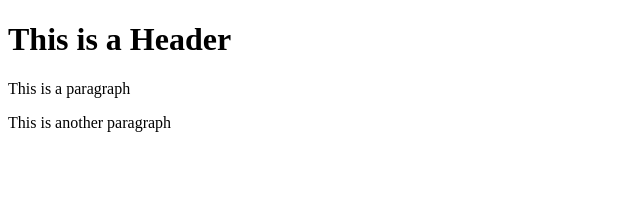
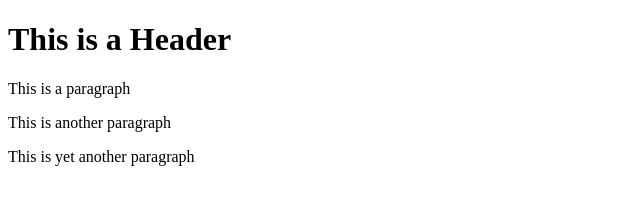
Before and after one commit to jaguilar21/git-test, a website: page index.html in a window 1280 px wide. Shown: the whole page, without its empty margins (0-640 px from the left). Drawn offline with Linux system fonts and the light colour scheme.

Commit message:
Using NPM

```diff
--- a/index.html
+++ b/index.html
@@ -4,5 +4,6 @@
         <h1>This is a Header</h1>
         <p>This is a paragraph</p>
         <p>This is another paragraph</p>
+        <p>This is yet another paragraph</p>
     </body>
 </html>
```
Also changed, not shown: package.json (added, +24 -0 lines), 2 other files.
